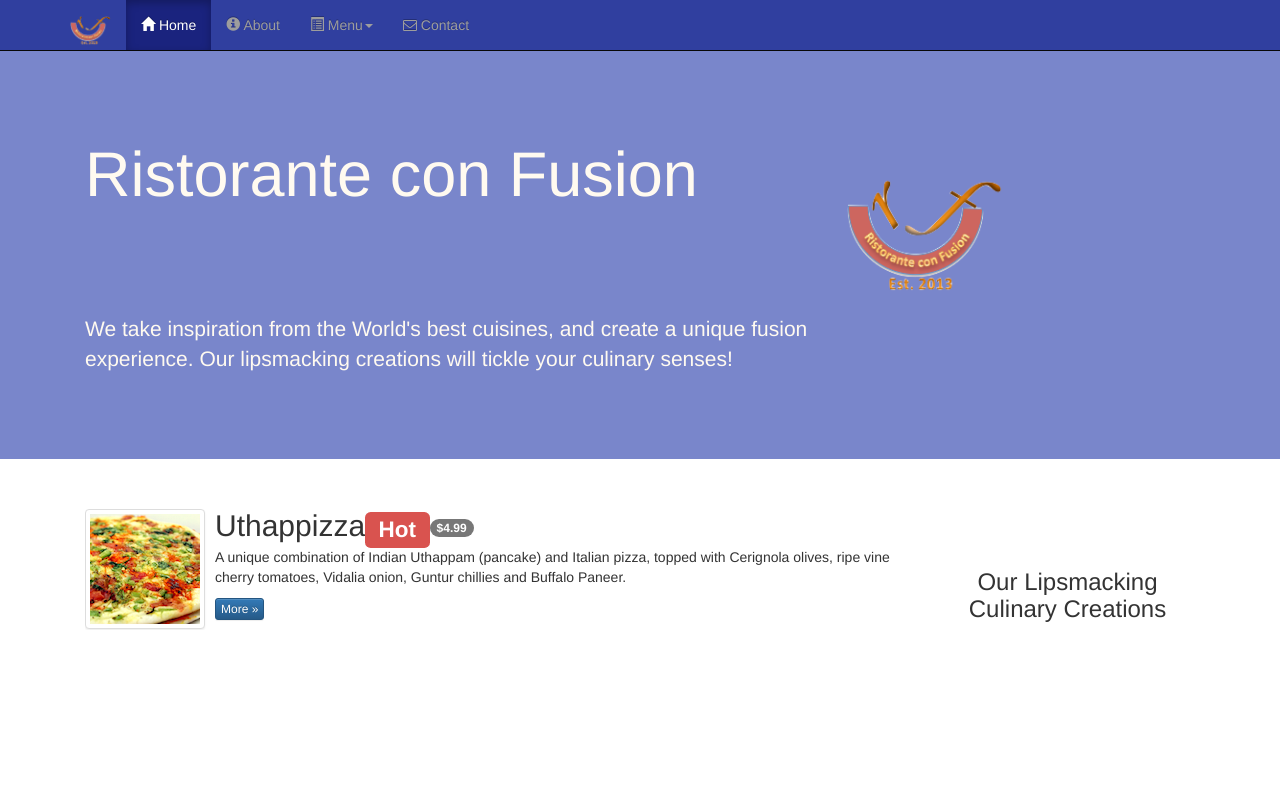
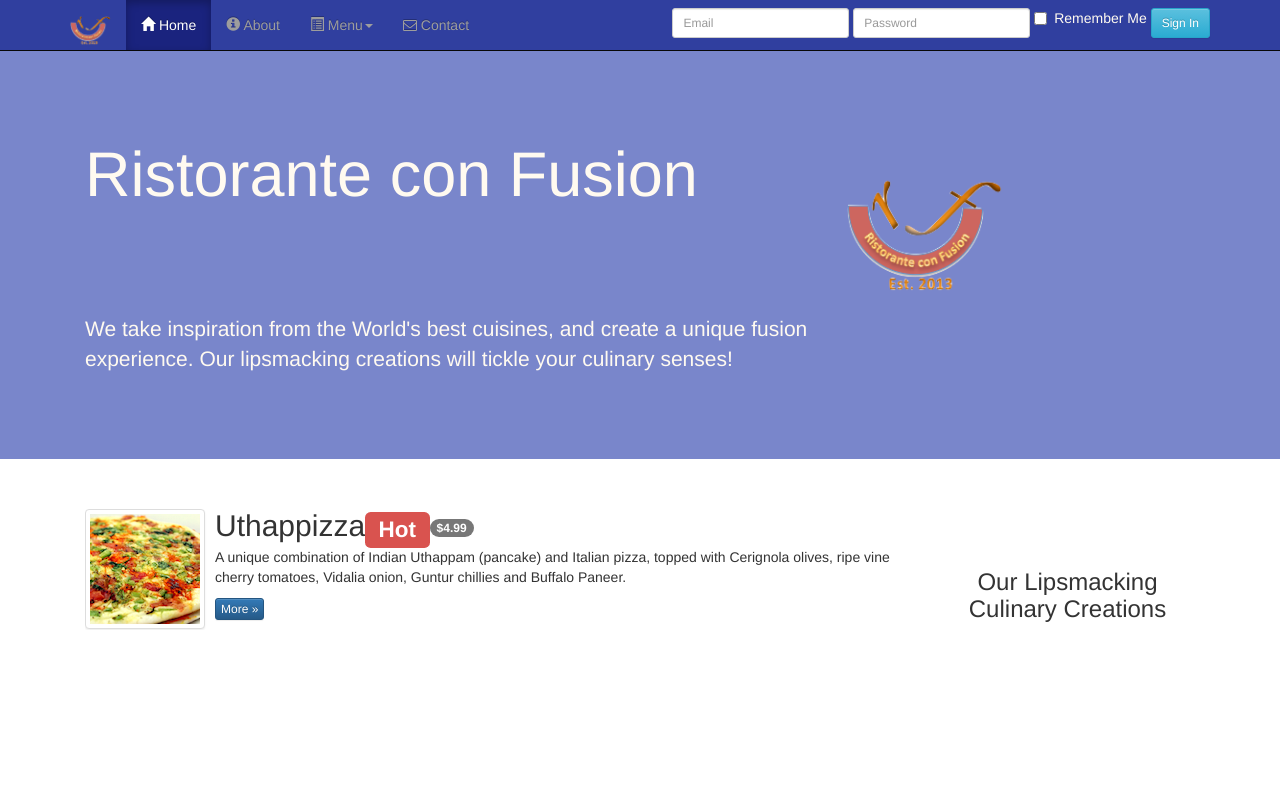
Before and after one commit to dsilvadeepal/Web-Development-Learning-Path, a plain HTML site: page Courses/Tier 2/Coursera-FullStack/UI-frameworks/conFusion/index.html in a window 1280 px wide. Shown: the top 800 px of the page. Drawn offline with nearby package versions, Linux system fonts and the light colour scheme.

Commit message:
Add the sign in form to main page

```diff
--- a/Courses/Tier 2/Coursera-FullStack/UI-frameworks/conFusion/css/mystyles.css
+++ b/Courses/Tier 2/Coursera-FullStack/UI-frameworks/conFusion/css/mystyles.css
@@ -68,3 +68,7 @@ body{
 	border-right: 1px solid #ddd;
 	padding: 10px;
 }
+
+#rememberme{
+	color: floralwhite;
+}
--- a/Courses/Tier 2/Coursera-FullStack/UI-frameworks/conFusion/index.html
+++ b/Courses/Tier 2/Coursera-FullStack/UI-frameworks/conFusion/index.html
@@ -57,6 +57,25 @@
 					</li>
 					<li><a href="contactus.html"><i class="fa fa-envelope-o"></i> Contact</a></li>
 				</ul>
+				<form class="navbar-form navbar-right" role="form">
+					<div class="form-group">
+						<label class="sr-only" for="email">Email Address</label>
+						<input id="email" type="email" class="form-control input-sm" placeholder="Email">
+					</div>
+					<div class="form-group">
+						<label class="sr-only" for="password">Password</label>
+						<input id="password" type="password" class="form-control input-sm" placeholder="Password">
+					</div>
+					<div class="form-group">
+						<label class="checkbox-inline">
+							<input type="checkbox" name="rememberme" value="">
+							<p id="rememberme">Remember Me</p>
+						</label>
+					</div>
+					<div class="form-group">
+						<button type="submit" class="btn btn-info btn-sm">Sign In</button>
+					</div>
+				</form>
 			</div>
 		</div>
 	</nav>
```
